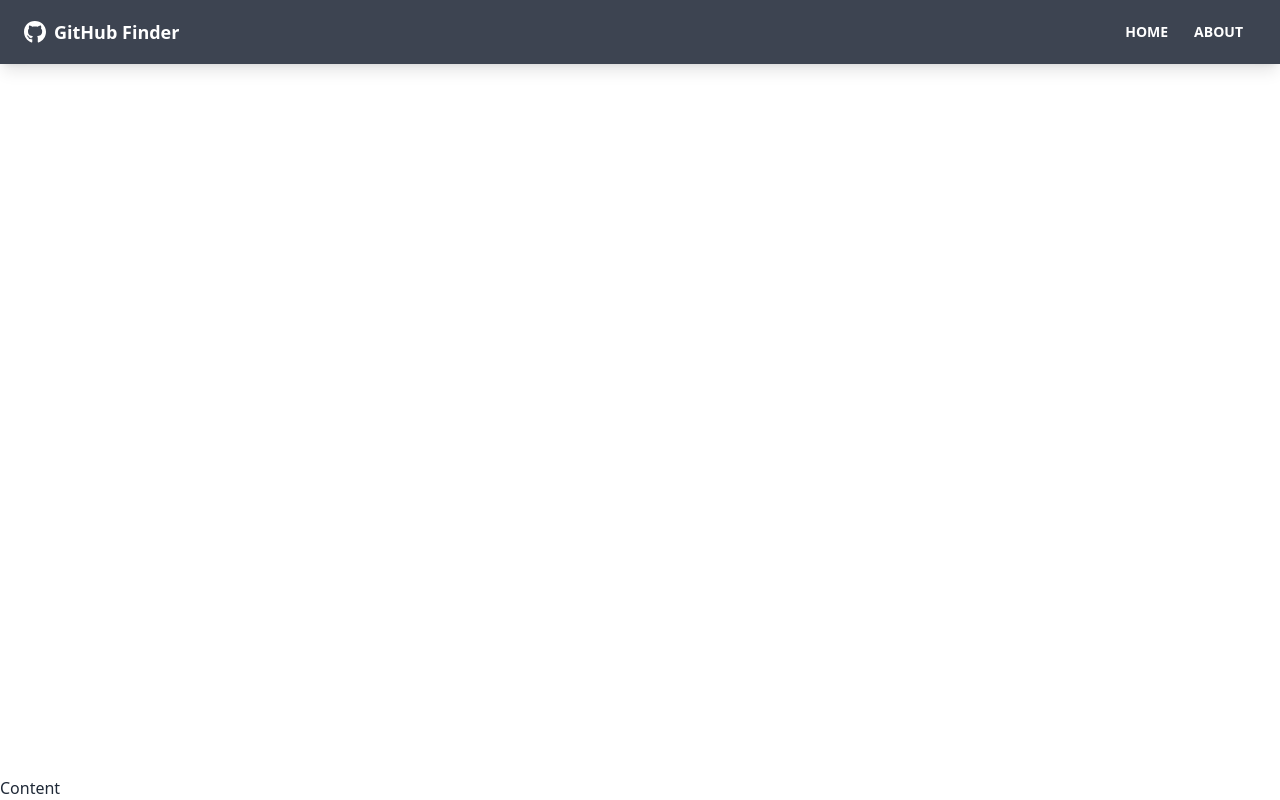
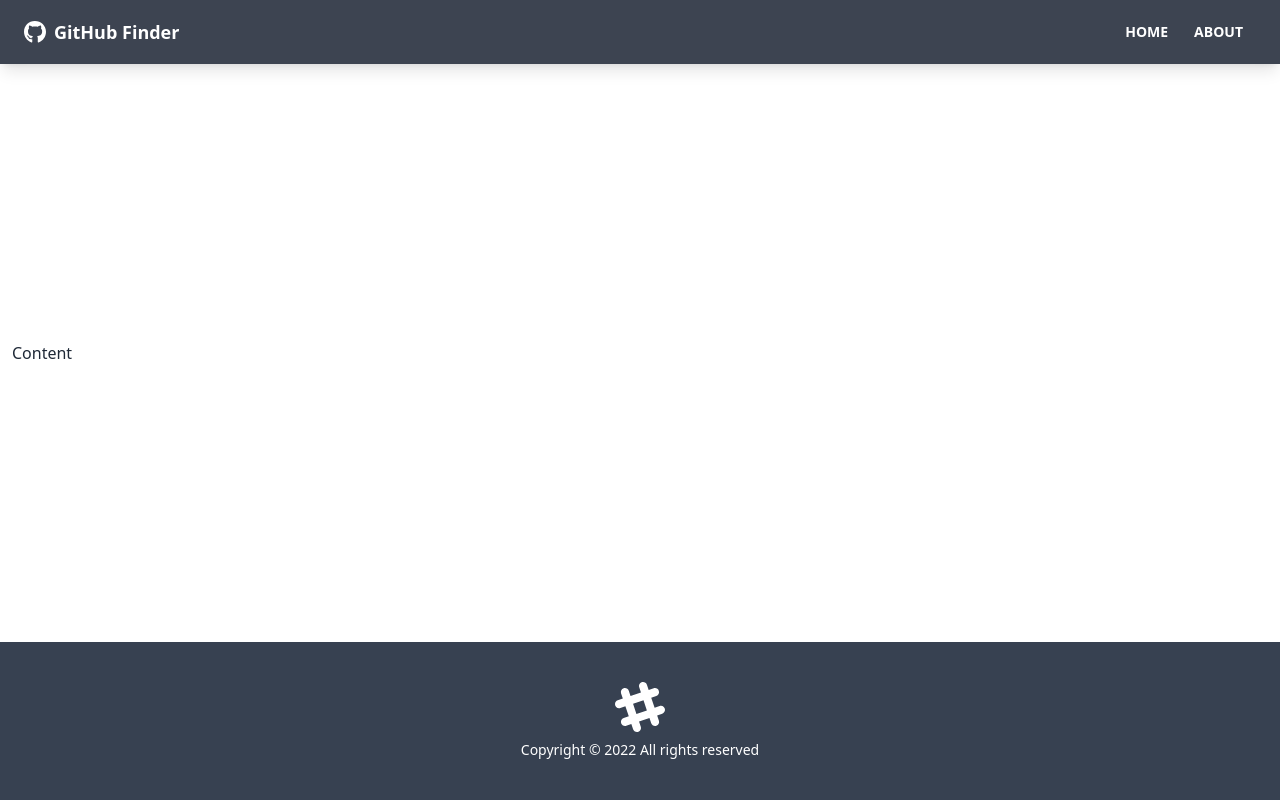
Before and after one commit to moarnight/github-finder, a React (Create React App) app: page / in a window 1280 px wide. Built offline with nearby package versions, Linux system fonts and the light colour scheme; the HTML template or start-up script is replaced by a standard one.

Commit message:
Add footer

```diff
--- a/src/App.js
+++ b/src/App.js
@@ -1,6 +1,7 @@
 import React from 'react';
 import { BrowserRouter as Router, Route } from 'react-router-dom';
 import Navbar from './components/layout/Navbar';
+import Footer from './components/layout/Footer';
 
 function App() {
   return (
@@ -8,7 +9,9 @@
       <div className="flex flex-col justify-between h-screen">
         <Navbar />
 
-        <main>Content</main>
+        <main className="container mx-auto px-3 pb-12">Content</main>
+
+        <Footer />
       </div>
     </Router>
   );
--- /dev/null
+++ b/src/components/layout/Footer.jsx
@@ -0,0 +1,26 @@
+import React from 'react';
+
+function Footer() {
+  const footerYear = new Date().getFullYear();
+
+  return (
+    <footer className="footer p-10 bg-gray-700 text-primary-content footer-center">
+      <div>
+        <svg
+          width="50"
+          height="50"
+          viewBox="0 0 24 24"
+          xmlns="http://www.w3.org/2000/svg"
+          fillRule="evenodd"
+          clipRule="evenodd"
+          className="inline-block fill-current"
+        >
+          <path d="M22.672 15.226l-2.432.811.841 2.515c.33 1.019-.209 2.127-1.23 2.456-1.15.325-2.148-.321-2.463-1.226l-.84-2.518-5.013 1.677.84 2.517c.391 1.203-.434 2.542-1.831 2.542-.88 0-1.601-.564-1.86-1.314l-.842-2.516-2.431.809c-1.135.328-2.145-.317-2.463-1.229-.329-1.018.211-2.127 1.231-2.456l2.432-.809-1.621-4.823-2.432.808c-1.355.384-2.558-.59-2.558-1.839 0-.817.509-1.582 1.327-1.846l2.433-.809-.842-2.515c-.33-1.02.211-2.129 1.232-2.458 1.02-.329 2.13.209 2.461 1.229l.842 2.515 5.011-1.677-.839-2.517c-.403-1.238.484-2.553 1.843-2.553.819 0 1.585.509 1.85 1.326l.841 2.517 2.431-.81c1.02-.33 2.131.211 2.461 1.229.332 1.018-.21 2.126-1.23 2.456l-2.433.809 1.622 4.823 2.433-.809c1.242-.401 2.557.484 2.557 1.838 0 .819-.51 1.583-1.328 1.847m-8.992-6.428l-5.01 1.675 1.619 4.828 5.011-1.674-1.62-4.829z"></path>
+        </svg>
+        <p>Copyright &copy; {footerYear} All rights reserved</p>
+      </div>
+    </footer>
+  );
+}
+
+export default Footer;
```
